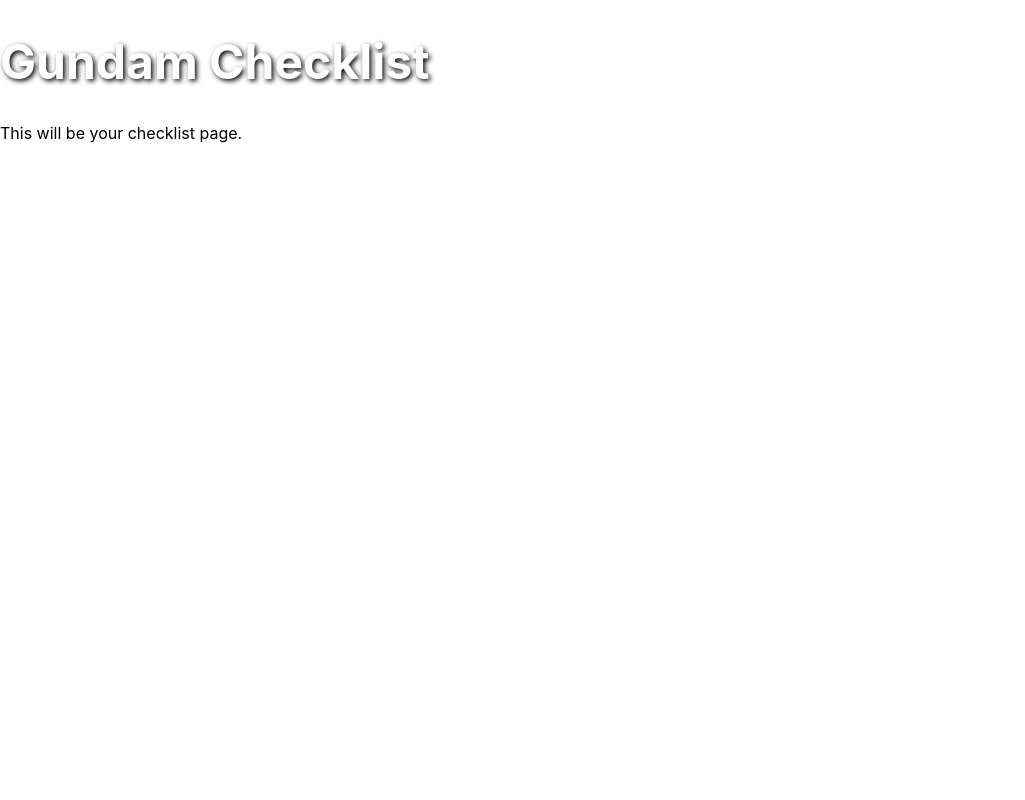
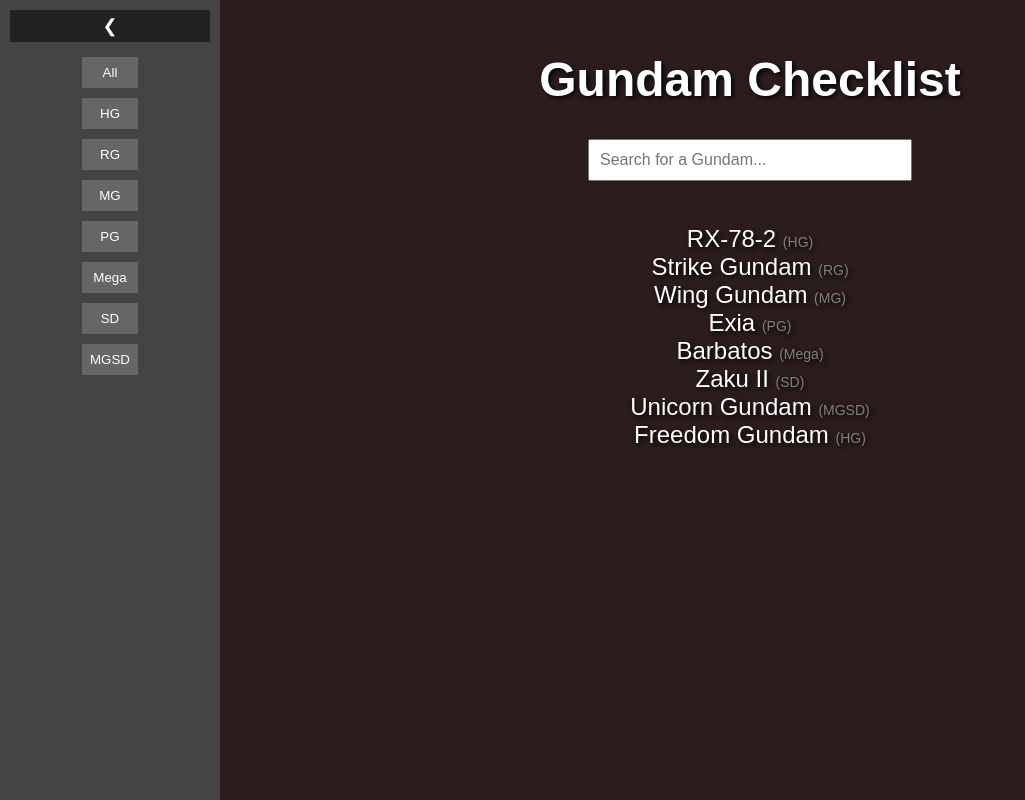
Before and after one commit to kkdl10/GUNDAM-LIST, a React (Create React App) app in the folder gundam_app/frontend/: page /checklist in a window 1280 px wide. Shown: the whole page, without its empty margins (0-1025 px from the left). Built offline with nearby package versions, Linux system fonts and the light colour scheme.

Commit message:
searchbar and sidebar

```diff
--- /dev/null
+++ b/gundam_app/frontend/src/pages/Checklist.css
@@ -0,0 +1,135 @@
+.checklist-container {
+    position: relative;
+    width: 100vw;
+    height: 100vh;
+    display: flex;
+    flex-direction: column;
+    justify-content: center;
+    align-items: center;
+    text-align: center;
+    background-image: url("../assets/gundam-checklist.jpg"); /* Change to new background */
+    background-size: cover;
+    background-position: center;
+    background-repeat: no-repeat;
+  }
+
+  h1 {
+    color: white;
+    font-size: 3rem;
+    text-shadow: 2px 2px 5px black;
+    z-index: 1;
+  }
+
+  .search-bar {
+    position: relative; /* Ensure it's above other elements */
+    z-index: 2; /* Higher than the overlay */
+    padding: 10px;
+    width: 300px;
+    font-size: 16px;
+    margin: 20px 0;
+    border: none;
+    border-radius: 5px;
+    outline: none;
+    text-align: center;
+  }
+
+  .gundam-list {
+    list-style: none;
+    padding: 0;
+    color: white;
+    font-size: 1.5rem;
+    text-shadow: 2px 2px 5px black;
+  }
+
+  .overlay {
+    position: absolute;
+    width: 100%;
+    height: 100%;
+    background: rgba(0, 0, 0, 0.5);
+    top: 0;
+    left: 0;
+    z-index: 0; /* Lower than the search bar */
+  }
+
+  /* Main Layout */
+.container {
+  display: flex;
+  height: 100vh;
+  background: #2c1d1d;
+  color: white;
+  font-family: Arial, sans-serif;
+}
+
+/* Sidebar */
+.sidebar {
+  width: 200px;
+  background: #444;
+  padding: 10px;
+  display: flex;
+  flex-direction: column;
+  align-items: center;
+  transition: width 0.3s ease;
+}
+
+.sidebar.closed {
+  width: 50px;
+}
+
+.toggle-btn {
+  background: #222;
+  color: white;
+  border: none;
+  cursor: pointer;
+  font-size: 18px;
+  width: 100%;
+  padding: 5px;
+}
+
+.filter-buttons {
+  display: flex;
+  flex-direction: column;
+  margin-top: 10px;
+}
+
+.filter-buttons button {
+  margin: 5px 0;
+  padding: 8px;
+  border: none;
+  cursor: pointer;
+  width: 100%;
+  background: #666;
+  color: white;
+}
+
+.filter-buttons button:hover {
+  background: #888;
+}
+
+/* Main Content */
+.main-content {
+  flex-grow: 1;
+  padding: 20px;
+  text-align: center;
+}
+
+input {
+  padding: 10px;
+  width: 300px;
+  font-size: 16px;
+  margin-bottom: 20px;
+}
+
+.gundam-list {
+  list-style: none;
+  padding: 0;
+}
+
+.category {
+  font-size: 14px;
+  color: gray;
+}
+
+.no-results {
+  color: #ff4d4d;
+  font-style: italic;
+}
--- a/gundam_app/frontend/src/pages/Checklist.js
+++ b/gundam_app/frontend/src/pages/Checklist.js
@@ -1,10 +1,77 @@
-import React from "react";
+import React, { useState } from "react";
+import "./Checklist.css";
 
 function Checklist() {
+  const [search, setSearch] = useState("");
+  const [selectedCategory, setSelectedCategory] = useState(null);
+  const [isSidebarOpen, setIsSidebarOpen] = useState(true);
+
+  // Sample Gundam list (Replace with real data later)
+  const gundams = [
+    { name: "RX-78-2", category: "HG" },
+    { name: "Strike Gundam", category: "RG" },
+    { name: "Wing Gundam", category: "MG" },
+    { name: "Exia", category: "PG" },
+    { name: "Barbatos", category: "Mega" },
+    { name: "Zaku II", category: "SD" },
+    { name: "Unicorn Gundam", category: "MGSD" },
+    { name: "Freedom Gundam", category: "HG" },
+  ];
+
+  const toggleSidebar = () => setIsSidebarOpen(!isSidebarOpen);
+
+  // Filter Gundams based on search input and selected category
+  const filteredGundams = gundams.filter(
+    (gundam) =>
+      (selectedCategory ? gundam.category === selectedCategory : true) &&
+      gundam.name.toLowerCase().includes(search.toLowerCase())
+  );
+
   return (
-    <div>
-      <h1>Gundam Checklist</h1>
-      <p>This will be your checklist page.</p>
+    <div className="container">
+      {/* Sidebar for category filters */}
+      <div className={`sidebar ${isSidebarOpen ? "open" : "closed"}`}>
+        <button className="toggle-btn" onClick={toggleSidebar}>
+          {isSidebarOpen ? "❮" : "❯"}
+        </button>
+
+        {isSidebarOpen && (
+          <div className="filter-buttons">
+            <button onClick={() => setSelectedCategory(null)}>All</button>
+            <button onClick={() => setSelectedCategory("HG")}>HG</button>
+            <button onClick={() => setSelectedCategory("RG")}>RG</button>
+            <button onClick={() => setSelectedCategory("MG")}>MG</button>
+            <button onClick={() => setSelectedCategory("PG")}>PG</button>
+            <button onClick={() => setSelectedCategory("Mega")}>Mega</button>
+            <button onClick={() => setSelectedCategory("SD")}>SD</button>
+            <button onClick={() => setSelectedCategory("MGSD")}>MGSD</button>
+          </div>
+        )}
+      </div>
+
+      {/* Main Content */}
+      <div className="main-content">
+        <h1>Gundam Checklist</h1>
+        <input
+          type="text"
+          placeholder="Search for a Gundam..."
+          value={search}
+          onChange={(e) => setSearch(e.target.value)}
+        />
+
+        {/* Gundam List */}
+        <ul className="gundam-list">
+          {filteredGundams.length > 0 ? (
+            filteredGundams.map((gundam, index) => (
+              <li key={index}>
+                {gundam.name} <span className="category">({gundam.category})</span>
+              </li>
+            ))
+          ) : (
+            <li className="no-results">No results found</li>
+          )}
+        </ul>
+      </div>
     </div>
   );
 }
```
Also changed, not shown: gundam_app/frontend/src/assets/gundam-checklist.jpg (added).
